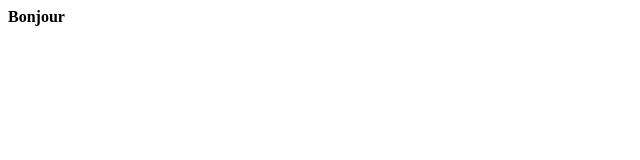
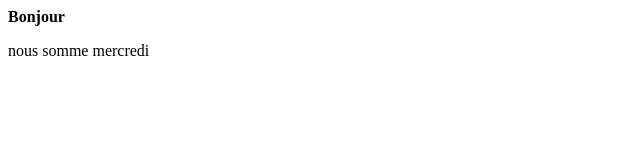
Before and after one commit to NadegeDL/Pratique-test, a plain HTML site: page index.html in a window 1280 px wide. Shown: the whole page, without its empty margins (0-640 px from the left). Drawn offline with Linux system fonts and the light colour scheme.

Commit message:
precision de jour

```diff
--- a/index.html
+++ b/index.html
@@ -8,5 +8,6 @@
 </head>
 <body>
     <strong>Bonjour</strong>
+    <p>nous somme mercredi</p>
 </body>
 </html>
```
